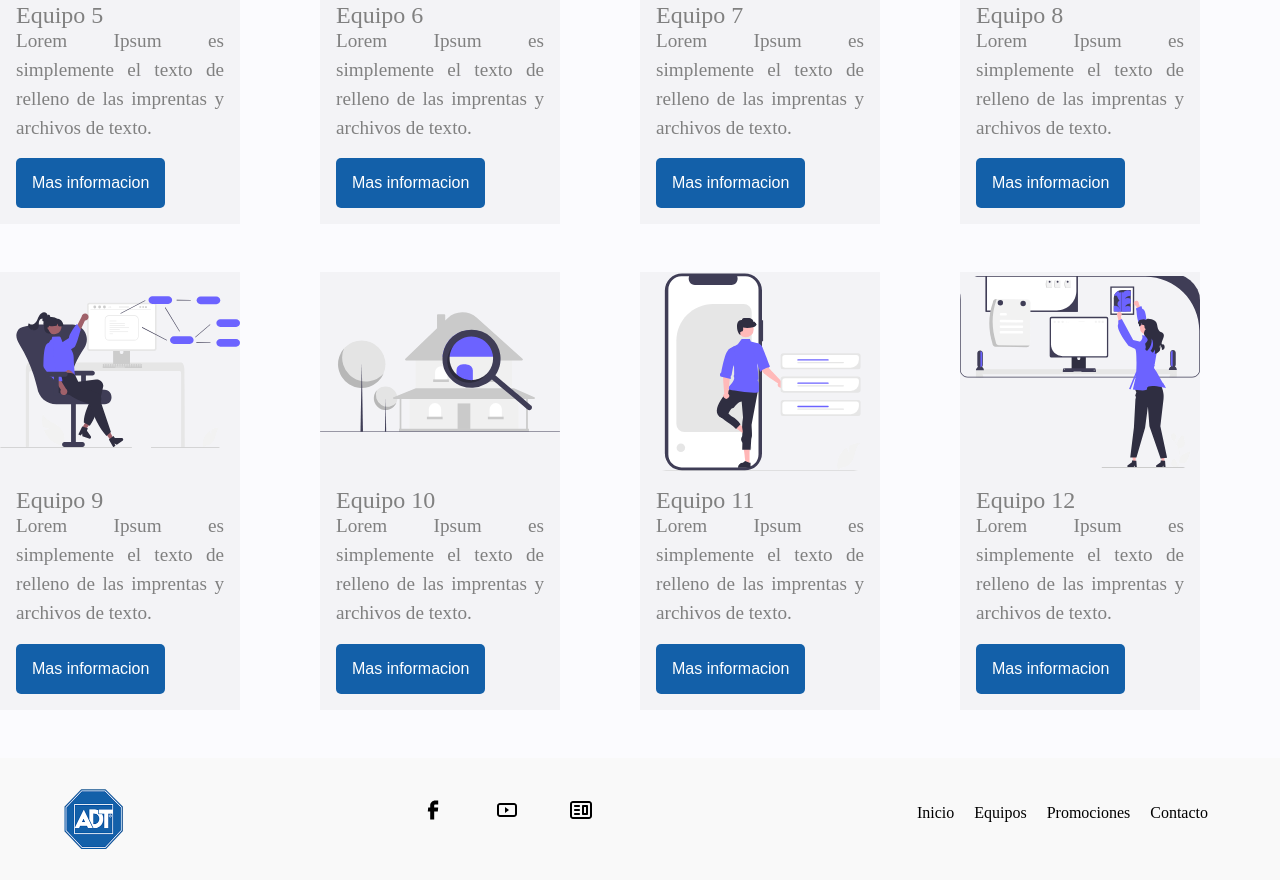
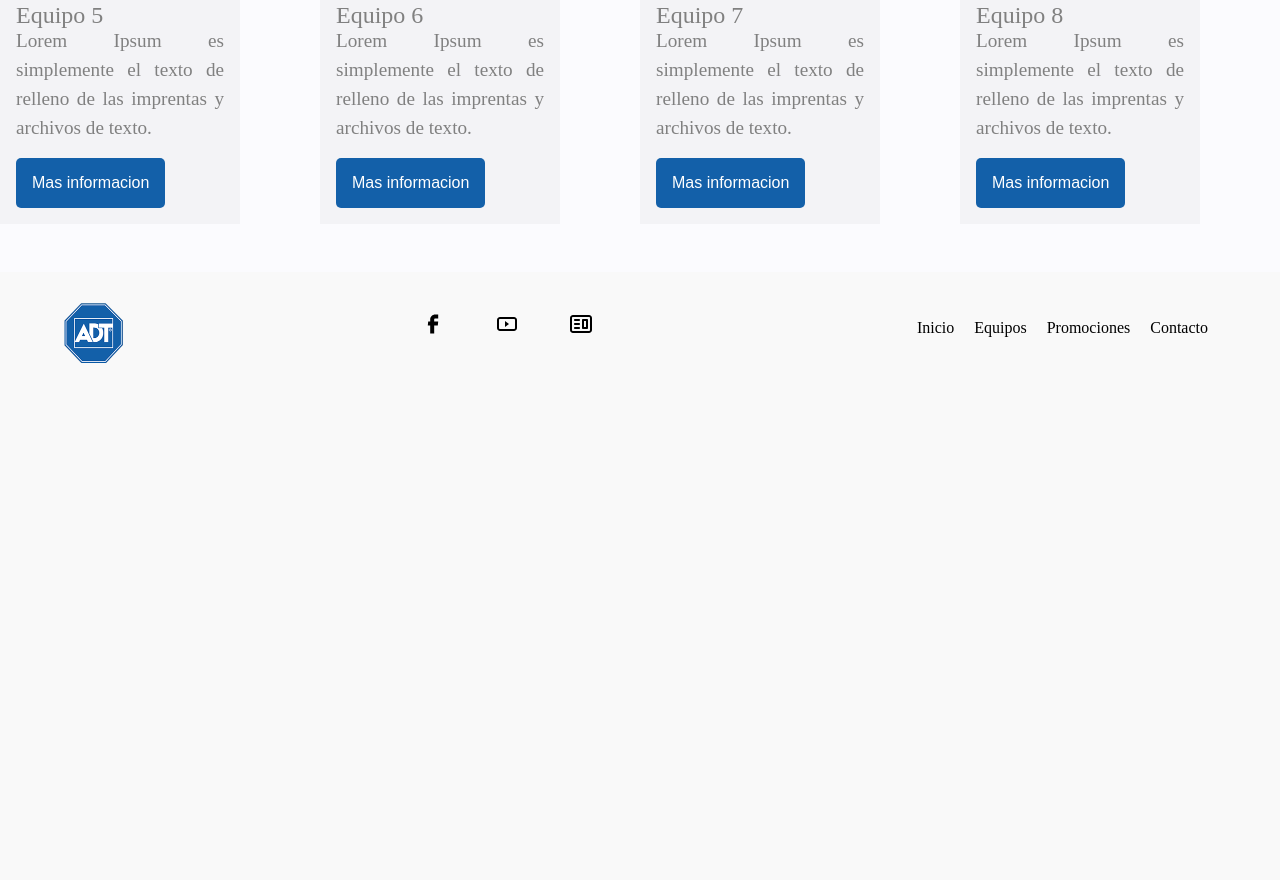
Before and after one commit to ricpv/adt-equipos, a plain HTML site: page index.html in a window 1280 px wide. Shown: the part 897-1777 px from the top of the page. After the commit the page ends 1291 px from the top, so only its background shows below. Drawn offline with Linux system fonts and the light colour scheme.

Commit message:
Update index.html

```diff
--- a/index.html
+++ b/index.html
@@ -28,8 +28,9 @@
     </header>
 
         <section class="tarjetas">
+
             <div class="tarjeta">
-                <img class="tarjeta__imagen" src="/sgv-tarjeta/10undraw_smart_home_re_orvn.svg" alt="#" >
+                <img class="tarjeta__imagen" src="sgv-tarjeta/2undraw_quality_time_wiyl.svg" alt="#" >
                     <div class="tarjeta__contenido">
                         <h4 class="tarjeta__titulo">Equipo 1</h4>
                         <p class="tarjeta__descripcion">Lorem Ipsum es simplemente el texto de relleno de las imprentas y archivos de texto.</p>
@@ -38,7 +39,7 @@
             </div>
 
             <div class="tarjeta">
-                <img class="tarjeta__imagen" src="/sgv-tarjeta/11undraw_expecting_l6j1.svg"   alt="#" >
+                <img class="tarjeta__imagen" src="sgv-tarjeta/3undraw_back_home_nl-5-c.svg"   alt="#" >
                     <div class="tarjeta__contenido">
                         <h4 class="tarjeta__titulo">Equipo 2</h4>
                         <p class="tarjeta__descripcion">Lorem Ipsum es simplemente el texto de relleno de las imprentas y archivos de texto.</p>
@@ -47,7 +48,7 @@
             </div>
 
             <div class="tarjeta">
-                <img class="tarjeta__imagen" src="/sgv-tarjeta/12undraw_grandma_re_rnv1.svg" alt"" >
+                <img class="tarjeta__imagen" src="sgv-tarjeta/4undraw_build_your__home_csh6.svg" >
                     <div class="tarjeta__contenido">
                         <h4 class="tarjeta__titulo">Equipo 3</h4>
                         <p class="tarjeta__descripcion">Lorem Ipsum es simplemente el texto de relleno de las imprentas y archivos de texto.</p>
@@ -56,7 +57,7 @@
             </div>
 
             <div class="tarjeta">
-                <img class="tarjeta__imagen" src="/sgv-tarjeta/1undraw_fatherhood_-7-i19.svg" alt="#">
+                <img class="tarjeta__imagen" src="sgv-tarjeta/5undraw_late_at_night_re_d3mx.svg" alt="#">
                     <div class="tarjeta__contenido">
                         <h4 class="tarjeta__titulo">Equipo 4</h4>
                         <p class="tarjeta__descripcion">Lorem Ipsum es simplemente el texto de relleno de las imprentas y archivos de texto.</p>
@@ -65,7 +66,7 @@
             </div>
 
             <div class="tarjeta">
-                <img class="tarjeta__imagen" src="sgv-tarjeta/2undraw_quality_time_wiyl.svg" alt="#" >
+                <img class="tarjeta__imagen" src="sgv-tarjeta/6undraw_software_engineer_re_tnjc.svg" alt="#" >
                     <div class="tarjeta__contenido">
                         <h4 class="tarjeta__titulo">Equipo 5</h4>
                         <p class="tarjeta__descripcion">Lorem Ipsum es simplemente el texto de relleno de las imprentas y archivos de texto.</p>
@@ -74,7 +75,7 @@
             </div>
 
             <div class="tarjeta">
-                <img class="tarjeta__imagen" src="sgv-tarjeta/3undraw_back_home_nl-5-c.svg"   alt="#" >
+                <img class="tarjeta__imagen" src="sgv-tarjeta/7undraw_house_searching_re_stk8.svg"   alt="#" >
                     <div class="tarjeta__contenido">
                         <h4 class="tarjeta__titulo">Equipo 6</h4>
                         <p class="tarjeta__descripcion">Lorem Ipsum es simplemente el texto de relleno de las imprentas y archivos de texto.</p>
@@ -83,7 +84,7 @@
             </div>
 
             <div class="tarjeta">
-                <img class="tarjeta__imagen" src="sgv-tarjeta/4undraw_build_your__home_csh6.svg" >
+                <img class="tarjeta__imagen" src="sgv-tarjeta/8undraw_my_notifications_re_ehmk.svg" >
                     <div class="tarjeta__contenido">
                         <h4 class="tarjeta__titulo">Equipo 7</h4>
                         <p class="tarjeta__descripcion">Lorem Ipsum es simplemente el texto de relleno de las imprentas y archivos de texto.</p>
@@ -92,45 +93,9 @@
             </div>
 
             <div class="tarjeta">
-                <img class="tarjeta__imagen" src="sgv-tarjeta/5undraw_late_at_night_re_d3mx.svg" alt="#">
+                <img class="tarjeta__imagen" src="/sgv-tarjeta/9undraw_interior_design_re_7mvn.svg" alt="#">
                     <div class="tarjeta__contenido">
                         <h4 class="tarjeta__titulo">Equipo 8</h4>
-                        <p class="tarjeta__descripcion">Lorem Ipsum es simplemente el texto de relleno de las imprentas y archivos de texto.</p>
-                        <button class="tarjeta__boton">Mas informacion</button>
-                    </div>
-            </div>
-
-            <div class="tarjeta">
-                <img class="tarjeta__imagen" src="sgv-tarjeta/6undraw_software_engineer_re_tnjc.svg" alt="#" >
-                    <div class="tarjeta__contenido">
-                        <h4 class="tarjeta__titulo">Equipo 9</h4>
-                        <p class="tarjeta__descripcion">Lorem Ipsum es simplemente el texto de relleno de las imprentas y archivos de texto.</p>
-                        <button class="tarjeta__boton">Mas informacion</button>
-                    </div>
-            </div>
-
-            <div class="tarjeta">
-                <img class="tarjeta__imagen" src="sgv-tarjeta/7undraw_house_searching_re_stk8.svg"   alt="#" >
-                    <div class="tarjeta__contenido">
-                        <h4 class="tarjeta__titulo">Equipo 10</h4>
-                        <p class="tarjeta__descripcion">Lorem Ipsum es simplemente el texto de relleno de las imprentas y archivos de texto.</p>
-                        <button class="tarjeta__boton">Mas informacion</button>
-                    </div>
-            </div>
-
-            <div class="tarjeta">
-                <img class="tarjeta__imagen" src="sgv-tarjeta/8undraw_my_notifications_re_ehmk.svg" >
-                    <div class="tarjeta__contenido">
-                        <h4 class="tarjeta__titulo">Equipo 11</h4>
-                        <p class="tarjeta__descripcion">Lorem Ipsum es simplemente el texto de relleno de las imprentas y archivos de texto.</p>
-                        <button class="tarjeta__boton">Mas informacion</button>
-                    </div>
-            </div>
-
-            <div class="tarjeta">
-                <img class="tarjeta__imagen" src="/sgv-tarjeta/9undraw_interior_design_re_7mvn.svg" alt="#">
-                    <div class="tarjeta__contenido">
-                        <h4 class="tarjeta__titulo">Equipo 12</h4>
                         <p class="tarjeta__descripcion">Lorem Ipsum es simplemente el texto de relleno de las imprentas y archivos de texto.</p>
                         <button class="tarjeta__boton">Mas informacion</button>
                     </div>
```
